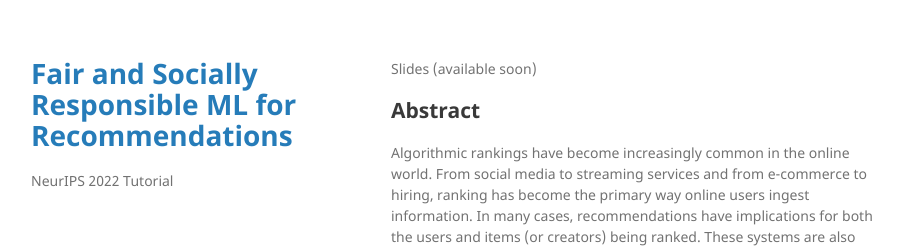
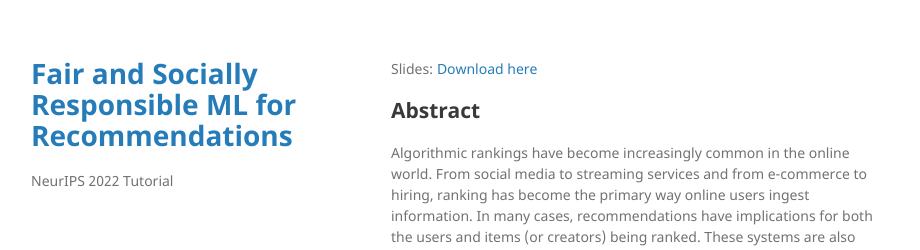
Before and after one commit to fair-recs-tutorial/neurips-2022-tutorial, a Jekyll site: the page built from index.md, in a window 1280 px wide. Shown: the top 250 px of the page, without its empty margins (179-1099 px from the left). Built offline with Jekyll 4.4.1, drawn with Linux system fonts in a browser that asks for light colours.

Commit message:
Added pdf slides

```diff
--- a/index.md
+++ b/index.md
@@ -2,7 +2,7 @@
 layout: default
 ---
 
-Slides (available soon)
+Slides: [Download here](assets/tutorial-fairrecs-neurips.pdf)
 
 ## Abstract
 Algorithmic rankings have become increasingly common in the online world. From social media to streaming services and from e-commerce to hiring, ranking has become the primary way online users ingest information. In many cases, recommendations have implications for both the users and items (or creators) being ranked. These systems are also increasingly personalized to viewers, relying on imperfect information to learn and respond to user preferences. In recent years, the machine learning community has become increasingly aware of potential harms to consumers (e.g. echo chambers, addictive design, virality of harmful content) and creators (e.g. access to opportunity, misattribution and appropriation). In this tutorial we will explore the current state of research on responsible recommendations and the primary challenges with designing, evaluating and training these systems for user and content providers. This tutorial additionally presents the primary challenges in applying this research in practice. The perspectives and methods presented in this tutorial will apply to recommendation systems generally and will not include any specific information regarding actual recommendation products. The tutorial is designed to be accessible to a broad audience of machine learning practitioners, some background in predictive systems and ranking is beneficial but not required.
```
Also changed, not shown: 4 other files.
